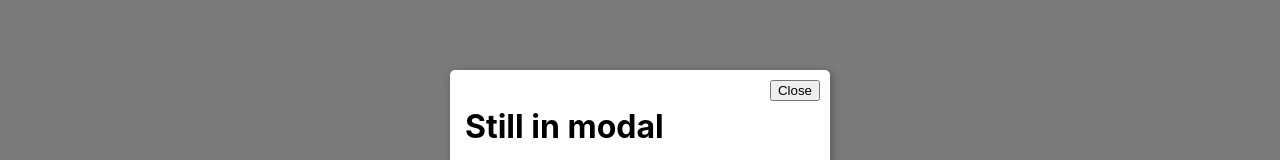
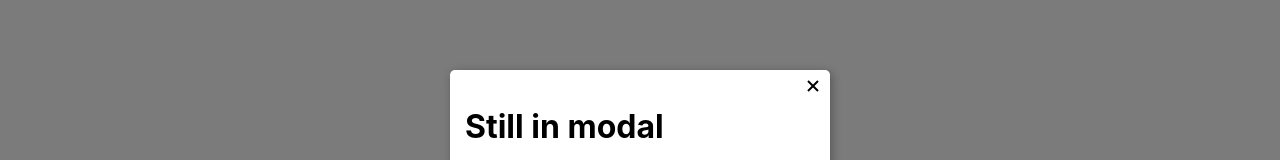
Before and after one commit to dennisXZX/react-UI-components, a React (Create React App) app: page / in a window 1280 px wide. Both pictures are taken after a click on the button "Login". Shown: the part 274-434 px from the top of the page. Built offline with nearby package versions, Linux system fonts and the light colour scheme.

Commit message:
add icon

```diff
--- a/src/App.js
+++ b/src/App.js
@@ -1,4 +1,4 @@
-import React, { Component, Fragment } from 'react'
+import React, { Component } from 'react'
 import './App.css'
 
 /* example from old to news */
@@ -21,12 +21,12 @@ class App extends Component {
         <div className="demo-area">
           <Toggle>
             {({ on, toggle }) => (
-              <Fragment>
+              <>
                 <button onClick={toggle}>Login</button>
                 <Modal on={on} toggle={toggle}>
                   <h1>Still in modal</h1>
                 </Modal>
-              </Fragment>
+              </>
             )}
           </Toggle>
 
--- /dev/null
+++ b/src/Common-UI/Icon.js
@@ -0,0 +1,37 @@
+import React, { Component } from 'react'
+
+class Icon extends Component {
+  static defaultProps = {
+    color: 'black',
+    strokeWidth: 2
+  }
+
+  render () {
+    const { color, strokeWidth } = this.props;
+
+    switch (this.props.name) {
+      case 'close':
+        return (
+          <svg
+            x="0px"
+            y="0px"
+            width="13px"
+            height="13px"
+          >
+            <line x1="1" y1="11"
+                  x2="11" y2="1"
+                  stroke={color}
+                  stroke-width={strokeWidth} />
+            <line x1="1" y1="1"
+                  x2="11" y2="11"
+                  stroke={color}
+                  stroke-width={strokeWidth} />
+          </svg>
+        )
+      default:
+        return null;
+    }
+  }
+}
+
+export default Icon
--- a/src/Demos/ModalDemo/Modal.js
+++ b/src/Demos/ModalDemo/Modal.js
@@ -1,6 +1,7 @@
 import React, { Component } from 'react'
 import styled from 'styled-components'
 import Portal from '../PortalDemo/Portal'
+import Icon from '../../Common-UI/Icon'
 
 class Modal extends Component {
   render () {
@@ -11,12 +12,14 @@ class Modal extends Component {
         {on && (
           <ModalWrapper>
             <ModalCard>
-              <CloseButton onClick={toggle}>Close</CloseButton>
+              <CloseButton onClick={toggle}>
+                <Icon name="close" />
+              </CloseButton>
               <div>
                 {children}
               </div>
             </ModalCard>
-            <Background onClick={toggle} />
+            <Background onClick={toggle}/>
           </ModalWrapper>
         )}
       </Portal>
@@ -49,8 +52,13 @@ const ModalCard = styled.div`
 
 const CloseButton = styled.button`
   position: absolute;
-  top: 10px;
-  right: 10px;
+  top: 0px;
+  right: 0px;
+  border: none;
+  background: transparent;
+  outline: none;
+  padding: 10px;
+  cursor: pointer;
 `
 
 const Background = styled.div`
```
